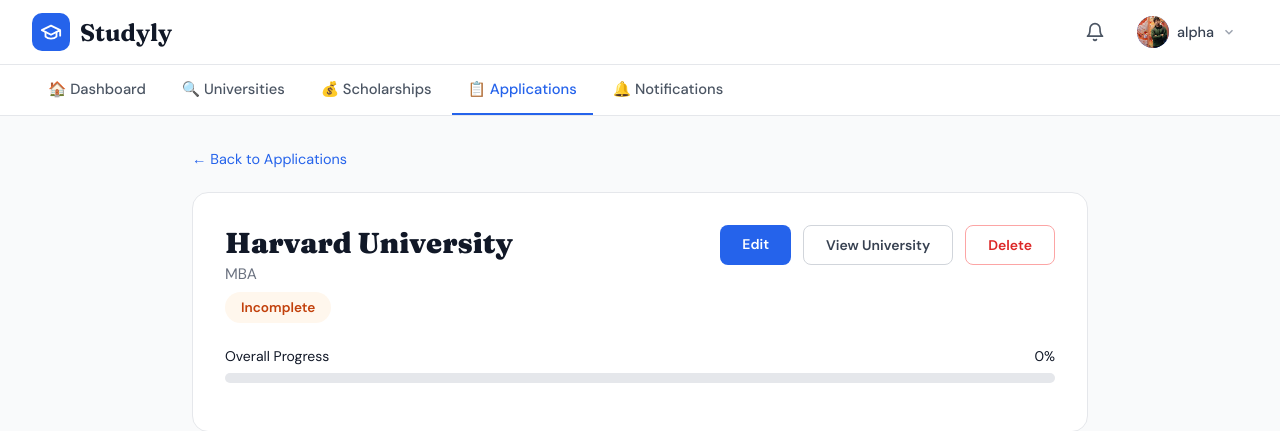
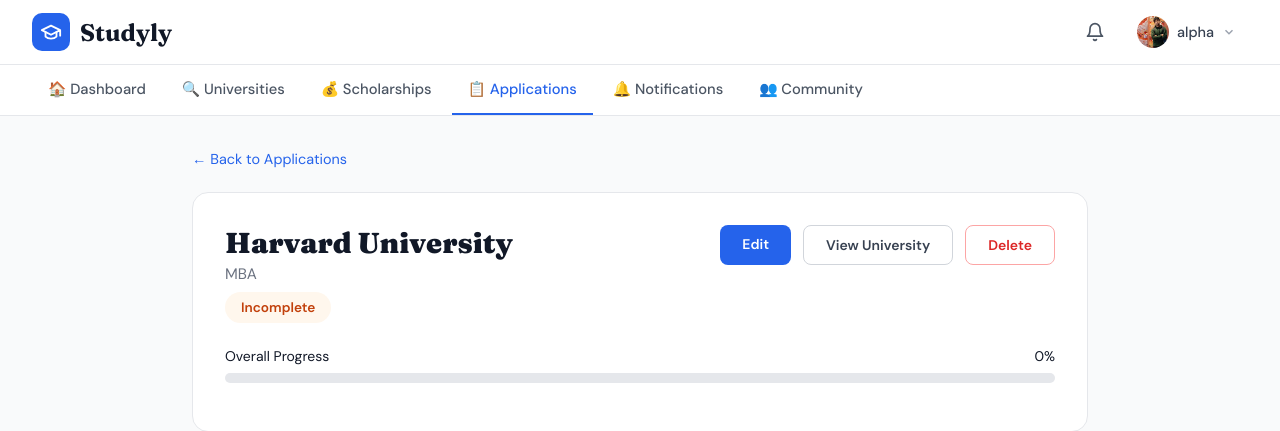
Before and after one commit to sdah24/Studyly, a Django app: page /applications/1/ in a window 1280 px wide. Shown: the top 431 px of the page. Run offline with Django 5.2, Linux system fonts and the light colour scheme; a user stored in the database is signed in; data comes from the database, SQL or seed files in the repository.

Commit message:
Base updated for community template

```diff
--- a/studyly/settings.py
+++ b/studyly/settings.py
@@ -46,6 +46,7 @@ INSTALLED_APPS = [
     'dashboard',
     'adminpanel',
     'eligibility',
+    'community'
 ]
 
 MIDDLEWARE = [
--- a/studyly/urls.py
+++ b/studyly/urls.py
@@ -31,4 +31,5 @@ urlpatterns = [
     path('notifications/', include('notifications.urls')),
     path('eligibility/',   include('eligibility.urls')),
     path('adminpanel/',    include('adminpanel.urls')),
+    path('community/', include('community.urls')),
 ] + static(settings.MEDIA_URL, document_root=settings.MEDIA_ROOT)
--- a/templates/base.html
+++ b/templates/base.html
@@ -122,6 +122,7 @@
     <a href="{% url 'scholarships:list' %}"    class="nav-link {% block nav_scholarships %}{% endblock %}">💰 Scholarships</a>
     <a href="{% url 'applications:list' %}"    class="nav-link {% block nav_applications %}{% endblock %}">📋 Applications</a>
     <a href="{% url 'notifications:list' %}"   class="nav-link {% block nav_notifications %}{% endblock %}">🔔 Notifications</a>
+      <a href="{% url 'community:list' %}" class="nav-link {% if active_nav == 'community' %}nav-link--active{% endif %}">👥 Community</a>
   </div>
 </div>
 {% endif %}
```
